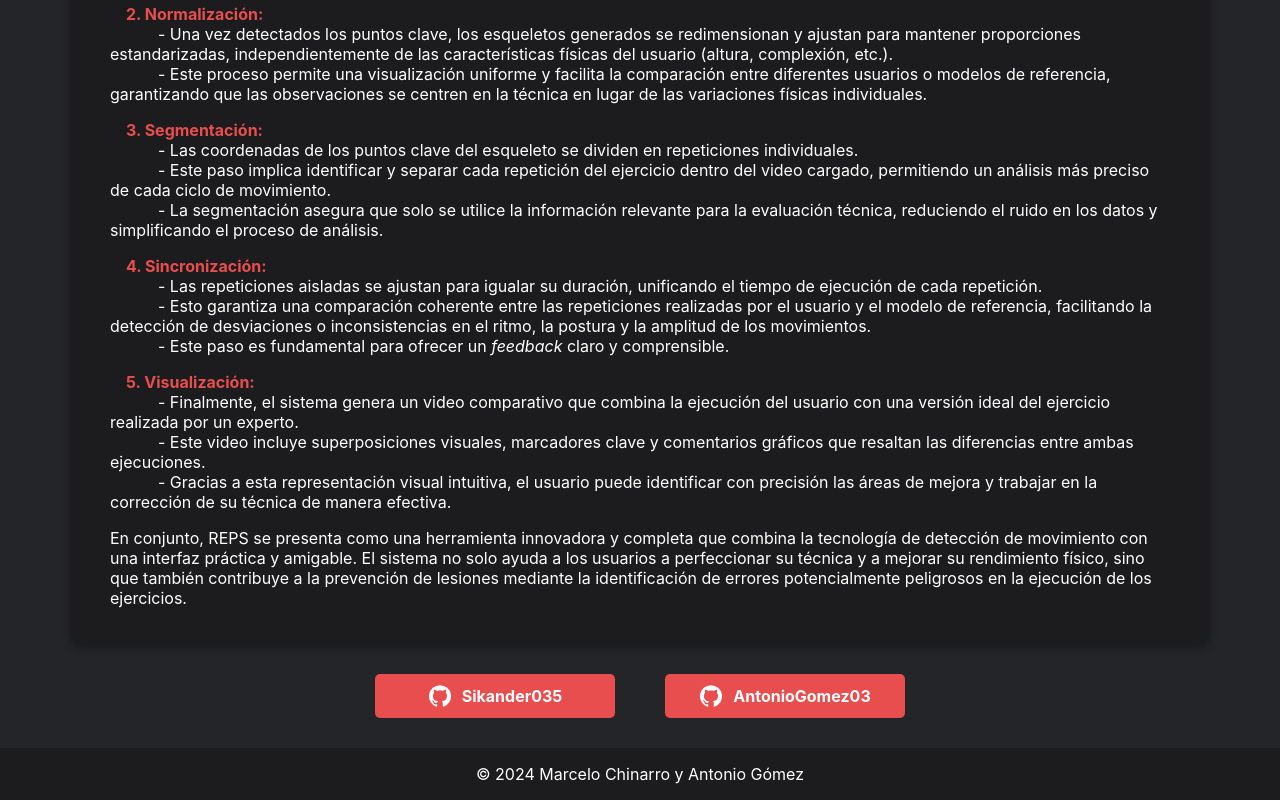
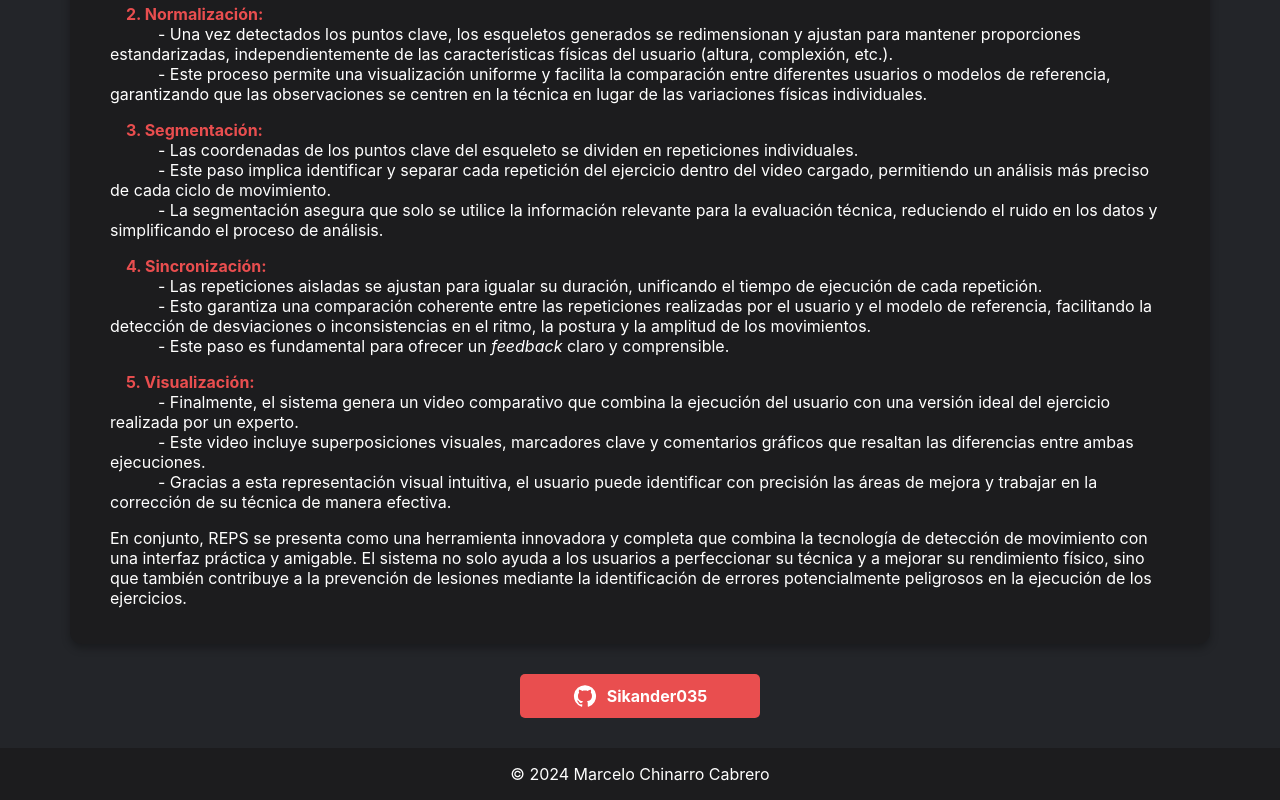
Before and after one commit to Sikander035/REPS_TFG, a React (Create React App) app in the folder frontend/: page /about in a window 1280 px wide. Shown: the part 553-1353 px from the top of the page. Built offline with nearby package versions, Linux system fonts and the light colour scheme.

Commit message:
fix: change authors in footer and about

```diff
--- a/frontend/src/components/Footer.js
+++ b/frontend/src/components/Footer.js
@@ -4,7 +4,7 @@ import React from 'react';
 const Footer = () => {
     return (
         <div className='footer'>
-            <p>© 2024 Marcelo Chinarro y Antonio Gómez</p>
+            <p>© 2024 Marcelo Chinarro Cabrero</p>
         </div>
     );
 };
--- a/frontend/src/pages/About.js
+++ b/frontend/src/pages/About.js
@@ -62,7 +62,6 @@ const About = () => {
                     } />
                     <div className='author-section'>
                         <GitHubLink username={"Sikander035"} />
-                        <GitHubLink username={"AntonioGomez03"} />
                     </div>
                 </div>
             </div>
```
